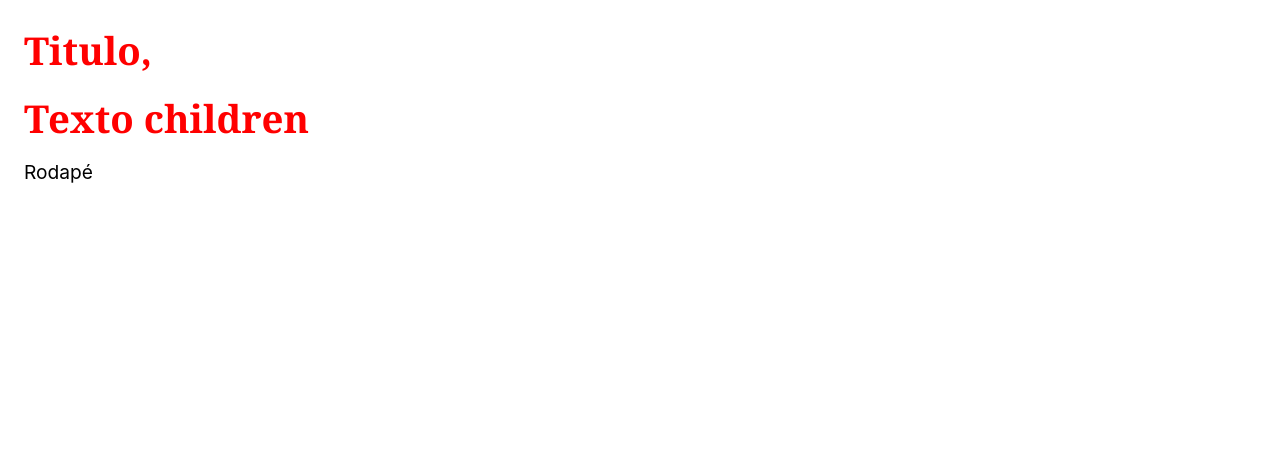
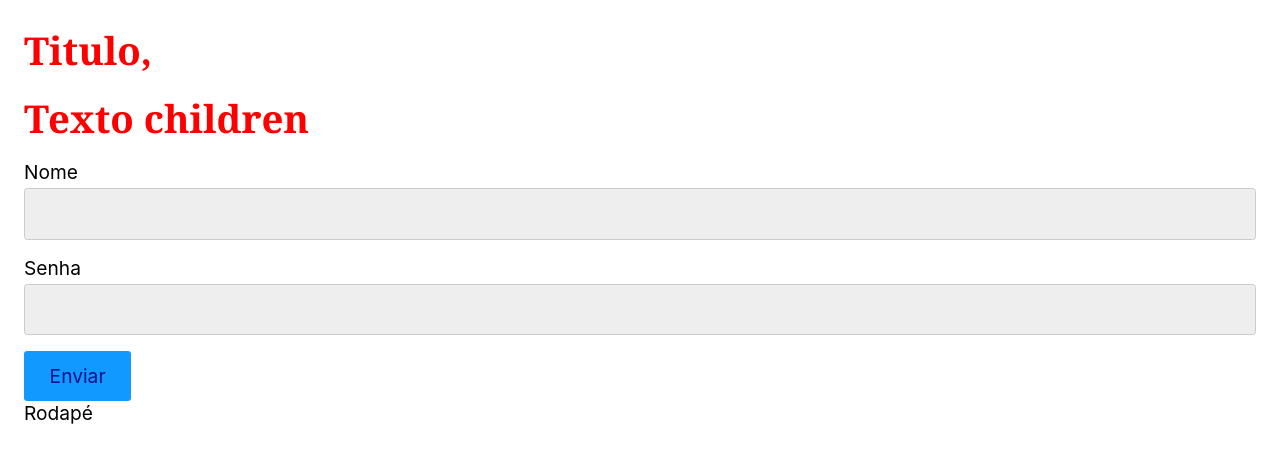
Before and after one commit to erickjohnson/origamid-react, a React (Create React App) app in the folder meuapp/: page / in a window 1280 px wide. Shown: the top 462 px of the page. Built offline with nearby package versions, Linux system fonts and the light colour scheme.

Commit message:
props with spread

```diff
--- a/meuapp/src/Form/Form.js
+++ b/meuapp/src/Form/Form.js
@@ -5,14 +5,8 @@ import Input from './Input'
 const Form = () => {
   return (
     <form action="">
-      <p>
-        <label htmlFor="nome">Nome</label>
-        <Input Name="nome"/>
-      </p>
-      <p>
-        <label htmlFor="mail">E-mail</label>
-        <Input Name="email"/>
-      </p>
+      <Input id='name' label='Nome'/>
+      <Input id='password' label="Senha" required/>
       <Button />
 
     </form>
--- a/meuapp/src/Form/Input.js
+++ b/meuapp/src/Form/Input.js
@@ -1,8 +1,11 @@
 import React from 'react'
 
-const Input = () => {
+const Input = ({id, label, ...props}) => {
   return (
-    <input type="text"/>
+    <p>
+      <label htmlFor={id}>{label}</label>
+      <input id={id} {...props} type="text"/>
+    </p>
   )
 }
 
--- a/meuapp/src/props.js
+++ b/meuapp/src/props.js
@@ -1,4 +1,5 @@
 import React from 'react'
+import Form from './Form/Form'
 
 const Titulo = ({cor, texto, children}) => {
   return <h1 style={{color:cor}}>{texto}, {children}</h1>
@@ -9,6 +10,7 @@ const props = () => {
       <Titulo cor='red' texto='Titulo'>
         <p>Texto children</p>
       </Titulo>
+      <Form />
     </div>
   )
 }
```
